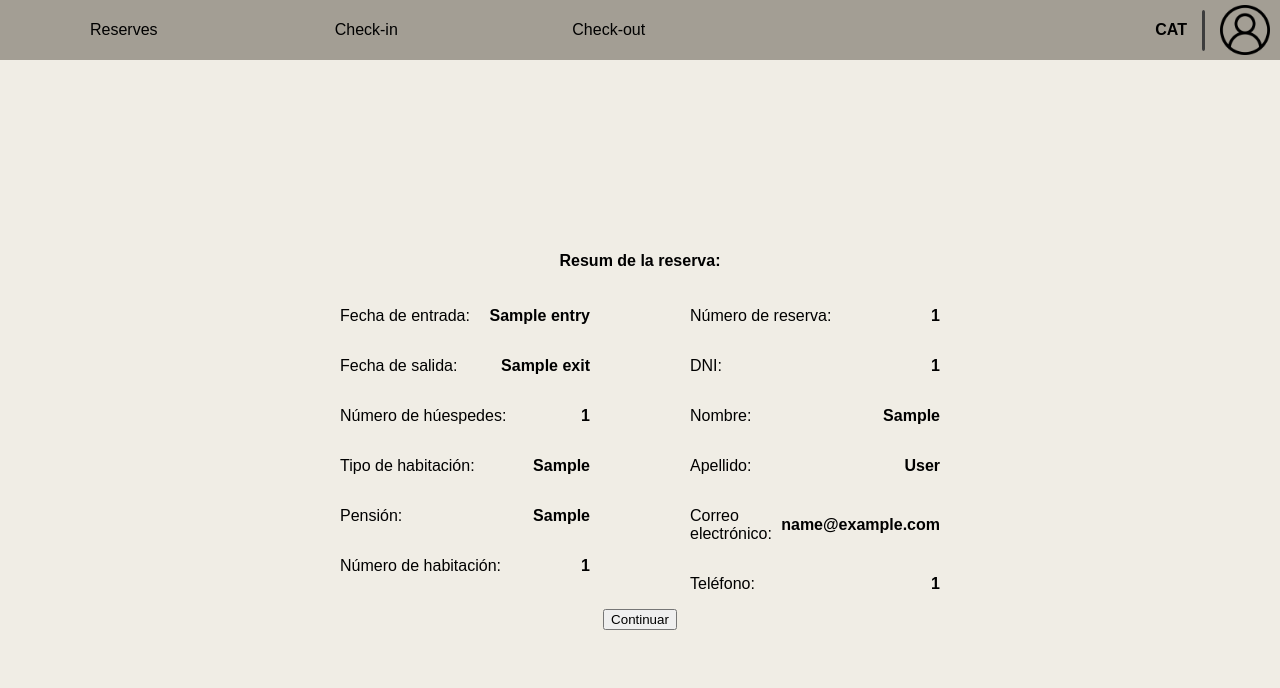
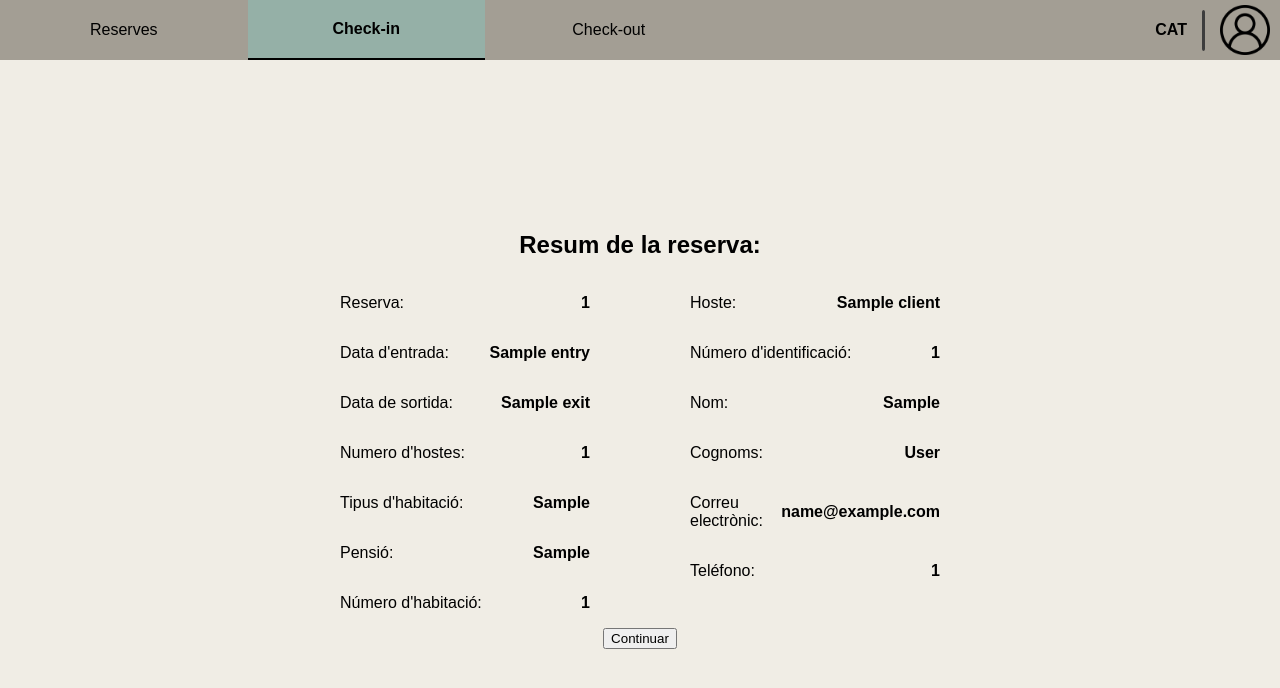
Before and after one commit to Computer-Engineering-UdL/JointProject, a Django app: template templates/worker/receptionist/check-in/check_in_2.html in a window 1280 px wide. Shown: the top 688 px of the page. Run offline with Django 5.2, Linux system fonts and the light colour scheme; the template is opened without the code that fills it: most values are stand-ins (such as "Sample title", 1, 10 or a date in 2020).

Commit message:
fix: improved labels on checkin-checkout

```diff
--- a/templates/worker/receptionist/check-in/check_in_2.html
+++ b/templates/worker/receptionist/check-in/check_in_2.html
@@ -7,27 +7,30 @@
     <link rel="stylesheet" href="{% static 'css/worker/receptionist/check-out/check-out_2.css' %}">
 {% endblock extra_css %}
 
+{% block id_check-in %} id="current-page" {% endblock id_check-in %}
+
 {% block title %}Check in{% endblock %}
 
 {% block content %}
 
-    <h4>Resum de la reserva:</h4>
+    <h2>Resum de la reserva:</h2>
     <div class="reservation-data">
         <div class="reservation-data-field">
-            <div><p>Fecha de entrada:</p> <span class="entry-data">{{ reservation.entry }}</span></div>
-            <div><p>Fecha de salida:</p> <span class="entry-data">{{ reservation.exit }}</span></div>
-            <div><p>Número de húespedes:</p> <span class="entry-data">{{ reservation.num_guests }}</span></div>
-            <div><p>Tipo de habitación:</p> <span class="entry-data">{{ reservation.room.room_type }}</span></div>
-            <div><p>Pensión:</p> <span class="entry-data">{{ reservation.pension_type }}</span></div>
-            <div><p>Número de habitación:</p> <span class="entry-data">{{ reservation.room.room_num }}</span></div>
+            <div><p>Reserva:</p> <span class="entry-data">{{ reservation.id }}</span></div>
+            <div><p>Data d'entrada:</p> <span class="entry-data">{{ reservation.entry }}</span></div>
+            <div><p>Data de sortida:</p> <span class="entry-data">{{ reservation.exit }}</span></div>
+            <div><p>Numero d'hostes:</p> <span class="entry-data">{{ reservation.num_guests }}</span></div>
+            <div><p>Tipus d'habitació:</p> <span class="entry-data">{{ reservation.room.room_type }}</span></div>
+            <div><p>Pensió:</p> <span class="entry-data">{{ reservation.pension_type }}</span></div>
+            <div><p>Número d'habitació:</p> <span class="entry-data">{{ reservation.room.room_num }}</span></div>
         </div>
 
         <div class="reservation-data-field">
-            <div><p>Número de reserva:</p> <span class="entry-data">{{ reservation.id }}</span></div>
-            <div><p>DNI:</p> <span class="entry-data">{{ client.id_number }}</span></div>
-            <div><p>Nombre:</p> <span class="entry-data">{{ client.first_name }}</span></div>
-            <div><p>Apellido:</p> <span class="entry-data">{{ client.last_name }}</span></div>
-            <div><p>Correo electrónico:</p> <span class="entry-data">{{ client.email }}</span></div>
+            <div><p>Hoste:</p> <span class="entry-data">{{ reservation.client }}</span></div>
+            <div><p>Número d'identificació:</p> <span class="entry-data">{{ client.id_number }}</span></div>
+            <div><p>Nom:</p> <span class="entry-data">{{ client.first_name }}</span></div>
+            <div><p>Cognoms:</p> <span class="entry-data">{{ client.last_name }}</span></div>
+            <div><p>Correu electrònic:</p> <span class="entry-data">{{ client.email }}</span></div>
             <div><p>Teléfono:</p> <span class="entry-data">{{ client.phone_number }}</span></div>
         </div>
     </div>
```
Also changed, not shown: templates/worker/receptionist/check-out/check_out_2.html (+9 -6 lines).
